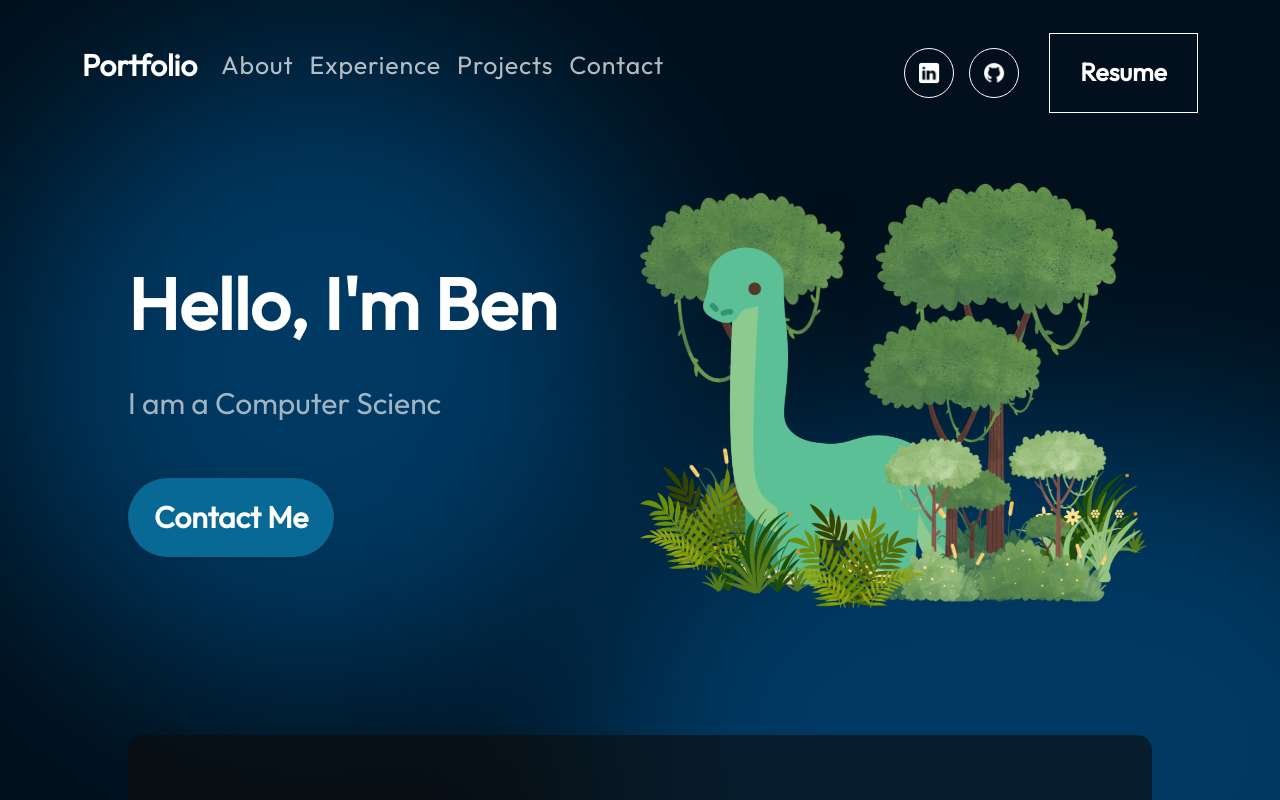
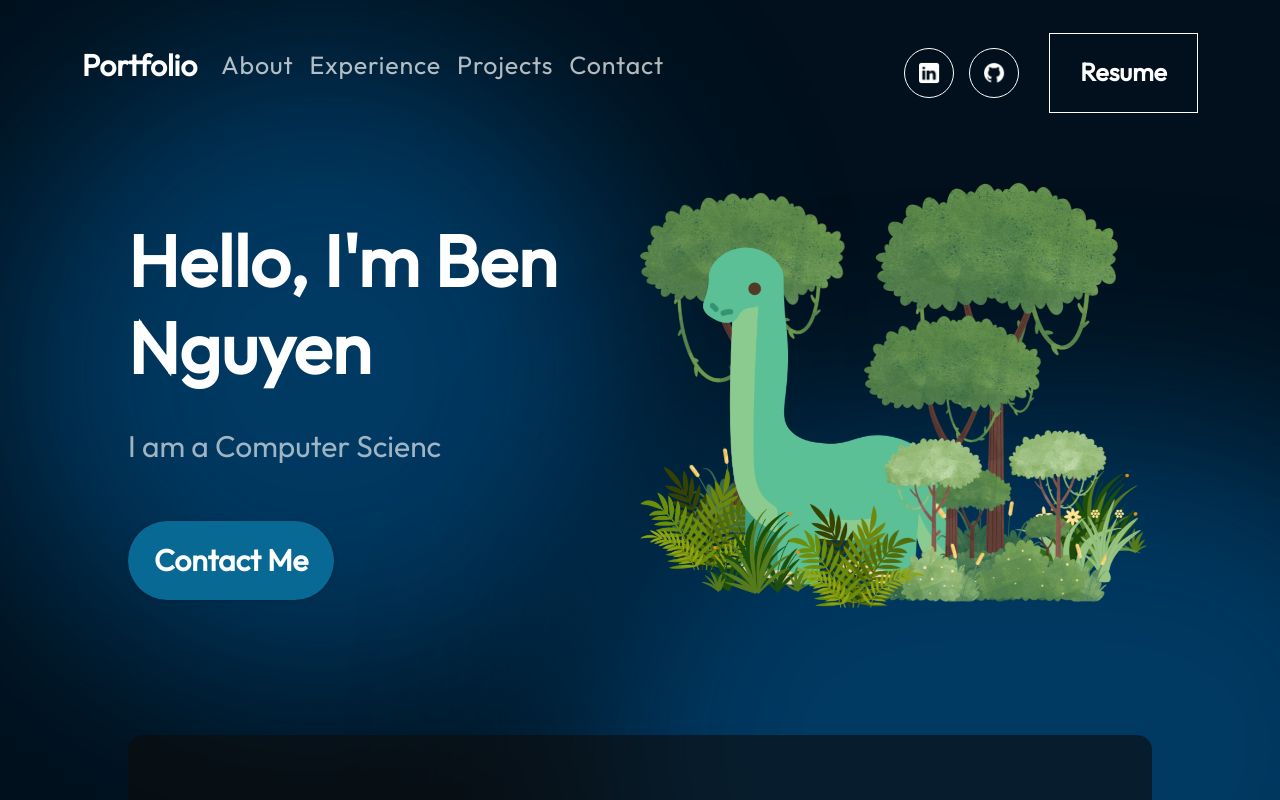
Before and after one commit to hnguyentran03/hnguyentran03.github.io, a React (Vite) app: page / in a window 1280 px wide. Shown: the top 800 px of the page. Built offline with nearby package versions, Linux system fonts and the light colour scheme.

Commit message:
fixed typing animation speed

```diff
--- a/src/components/Hero/Hero.jsx
+++ b/src/components/Hero/Hero.jsx
@@ -33,7 +33,7 @@ export const Hero = () => {
     console.log(newFullText);
 
     if (isDeleting) {
-      setDelta((prevDelta) => prevDelta / 2);
+      setDelta((prevDelta) => prevDelta < 25 ? 25 : prevDelta / 2);
     }
 
     if (!isDeleting && newFullText === fullText) {
@@ -53,13 +53,13 @@ export const Hero = () => {
   return (
     <section className={styles.container}>
       <div className={styles.content}>
-        <h1 className={styles.title}>Hello, I'm Ben</h1>
+        <h1 className={styles.title}>Hello, I'm Ben Nguyen</h1>
         <p className={styles.description}>
           {" "}
           I am a{" "}
           <span
             data-period="1000"
-            data-rotate='["Croaker", "Computer Science student", "Software Engineer"]'
+            data-rotate={`${rotation}`}
           >
             {text}
           </span>
```
